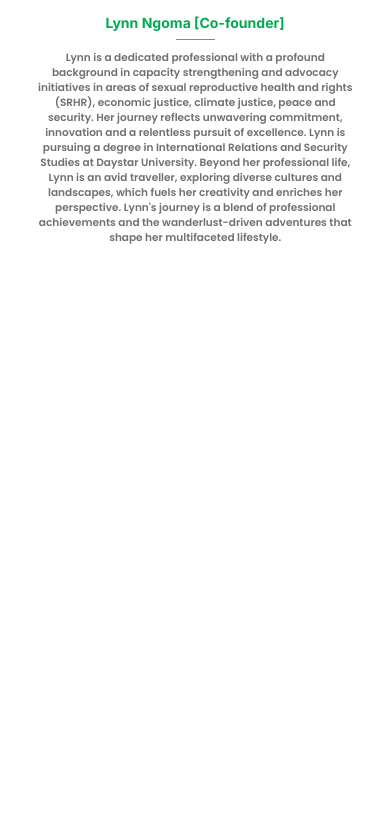
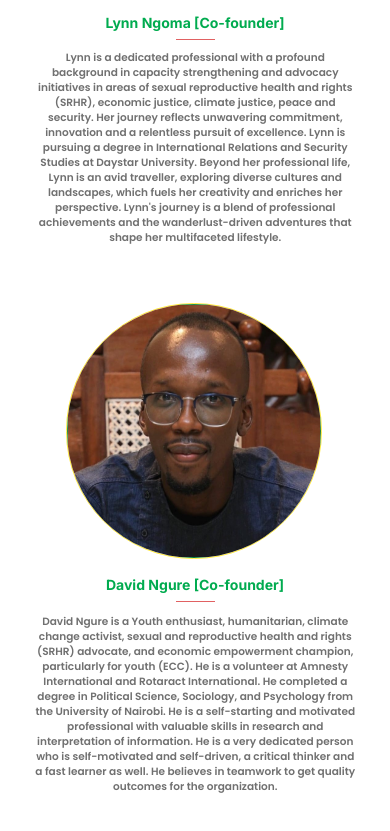
Before and after one commit to MartinMbote/Sustainable-Jamii, a plain HTML site: page index.html in a window 390 px wide. Shown: the part 4603-5434 px from the top of the page. Drawn offline with Linux system fonts and the light colour scheme; a web font is replaced by a local one.

Commit message:
founders6

```diff
--- a/index.html
+++ b/index.html
@@ -485,22 +485,33 @@
                     </p>
                 </div>
 
-                <!-- <div id="Lynn-section">
-                    <img src="Assets/Lynn-Ngoma.png" style="position: absolute; left: 5.7vw; width: 43.6vw; top: 8.7vw;">
+                <div id="david-section-mobile" style="position: absolute; top: 165vw; width: 100vw; height: 120vw;">
+                    <img src="Assets/David-Ngure.png" style="position: absolute; left: 17vw; top: 0vw; width: 65vw; height: 65vw; border-radius: 50%; border: 0.2vw solid #FFEB3D;">
 
-                    <div id="lynn-text-section">
-                        <p style="position: absolute; left: 55.8vw; top: 12.5vw; font-family: Inter; font-size: 1.8vw; font-weight: 700; color: #00AB4F;">
-                            Lynn Ngoma [Co-founder]
-                        </p>
+                    <p style="text-align: center; margin-top: 71vw; font-family: Inter; font-size: 1.8vw; font-weight: 700; color: #00AB4F; transform: scale(2);">
+                        David Ngure [Co-founder]
+                    </p>
 
-                        <div id="text-border" style="position: absolute; left: 55.8vw; top: 17.4vw; width: 6.5vw; height: 0.1vw; background-color: #E16162;"></div>
+                    <div id="border" style="margin-left: auto; margin-right: auto; margin-top: 3vw; height: 0.2vw; width: 10vw; background-color: #E16162;"></div>
 
-                        <p style="position: absolute; left: 55.8vw; top: 17.3vw; width: 30vw; font-family: poppins; font-size: 1.1vw; color: #707070;">
-                            Lynn is a dedicated professional with a profound background in capacity strengthening and advocacy initiatives in areas of sexual reproductive health and rights (SRHR), economic justice, climate justice, peace and security. Her journey reflects unwavering commitment, innovation and a relentless pursuit of excellence. Lynn is pursuing a degree in International Relations and Security Studies at Daystar University. Beyond her professional life, Lynn is an avid traveller, exploring diverse cultures and landscapes, which fuels her creativity and enriches her perspective. Lynn&apos;s journey is a blend of professional achievements and the wanderlust-driven adventures that shape her multifaceted lifestyle.
-                        </p>
+                    <p style="text-align: center; margin-left: auto; margin-right: auto; margin-top: 11vw; width: 55vw; font-family: poppins; font-size: 1.8vw; font-weight: 600; color: #707070; transform: scale(1.5);">
+                        David Ngure is a Youth enthusiast, humanitarian, climate change activist, sexual and reproductive health and rights (SRHR) advocate, and economic empowerment champion, particularly for youth (ECC). He is a volunteer at Amnesty International and Rotaract International. He completed a degree in Political Science, Sociology, and Psychology from the University of Nairobi. He is a self-starting and motivated professional with valuable skills in research and interpretation of information. He is a very dedicated person who is self-motivated and self-driven, a critical thinker and a fast learner as well. He believes in teamwork to get quality outcomes for the organization.
+                    </p>
+                </div>
 
-                        <a href="https://www.linkedin.com/in/lynn-ngoma-267444242/" target="_blank" id="linkedin-icon" style="position: absolute; left: 55.8vw; top: 42.5vw; transition: top 0.5s ease;"><img src="Assets/linkedin.png" style="width: 2.7vw;"></a>
-                    </div>
+
+                <!-- <div id="lynn-text-section">
+                    <p style="position: absolute; left: 12.2vw; top: 63.6vw; font-family: Inter; font-size: 1.8vw; font-weight: 700; color: #00AB4F;">
+                        David Ngure [Co-founder]
+                    </p>
+
+                    <div id="text-border" style="position: absolute; left: 12.2vw; top: 68.5vw; width: 6.5vw; height: 0.1vw; background-color: #E16162;"></div>
+
+                    <p style="position: absolute; left: 12.2vw; top: 68.6vw; width: 30vw; font-family: poppins; font-size: 1.1vw; color: #707070;">
+                        David Ngure is a Youth enthusiast, humanitarian, climate change activist, sexual and reproductive health and rights (SRHR) advocate, and economic empowerment champion, particularly for youth (ECC). He is a volunteer at Amnesty International and Rotaract International. He completed a degree in Political Science, Sociology, and Psychology from the University of Nairobi. He is a self-starting and motivated professional with valuable skills in research and interpretation of information. He is a very dedicated person who is self-motivated and self-driven, a critical thinker and a fast learner as well. He believes in teamwork to get quality outcomes for the organization.
+                    </p>
+
+                    <a href="https://www.linkedin.com/in/david-ngure-5494591aa" target="_blank" id="linkedin-icon-2" style="position: absolute; left: 12.2vw; top: 93.8vw; transition: top 0.5s ease;"><img src="Assets/linkedin.png" style="width: 2.7vw;"></a>
                 </div> -->
             </div>
         </div>
```
